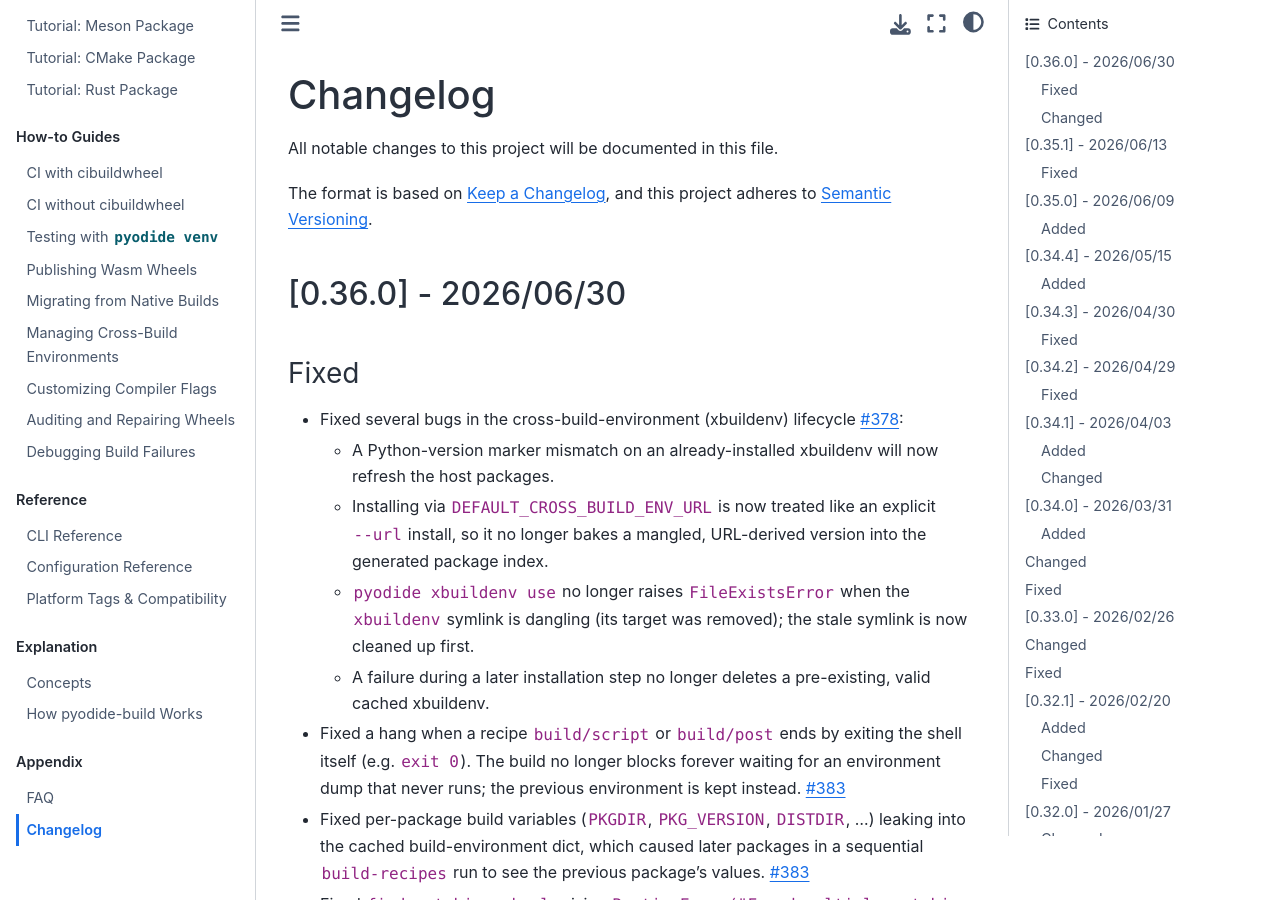
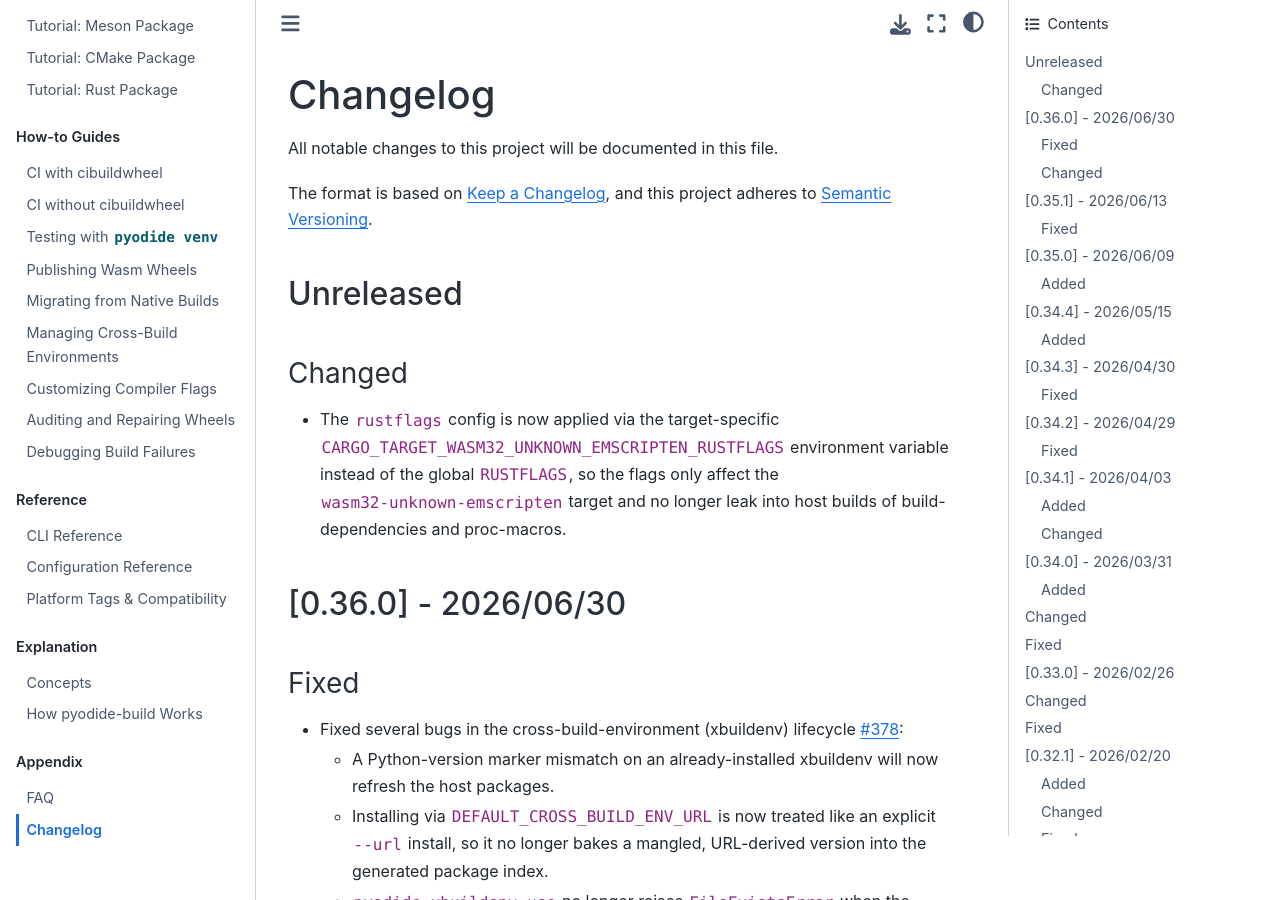
Before and after one commit to pyodide/pyodide-build, a Sphinx documentation site: the page built from docs/changelog.md, in a window 1280 px wide and 900 px high. Built offline with Sphinx 7.4.7 and the Sphinx Book theme 1.1.4, drawn with Linux system fonts in a browser that asks for light colours.

Commit message:
Apply RUSTFLAGS only to Emscripten target

```diff
--- a/CHANGELOG.md
+++ b/CHANGELOG.md
@@ -4,6 +4,17 @@ All notable changes to this project will be documented in this file.
 
 The format is based on [Keep a Changelog](https://keepachangelog.com/en/1.0.0/),
 and this project adheres to [Semantic Versioning](https://semver.org/spec/v2.0.0.html).
+
+## Unreleased
+
+### Changed
+
+- The `rustflags` config is now applied via the target-specific
+  `CARGO_TARGET_WASM32_UNKNOWN_EMSCRIPTEN_RUSTFLAGS` environment variable instead
+  of the global `RUSTFLAGS`, so the flags only affect the
+  `wasm32-unknown-emscripten` target and no longer leak into host builds of
+  build-dependencies and proc-macros.
+
 
 ## [0.36.0] - 2026/06/30
 
```
Also changed, not shown: docs/reference/configuration.md (+1 -1 lines), docs/tutorials/rust.md (+1 -0 lines), 1 other file.
